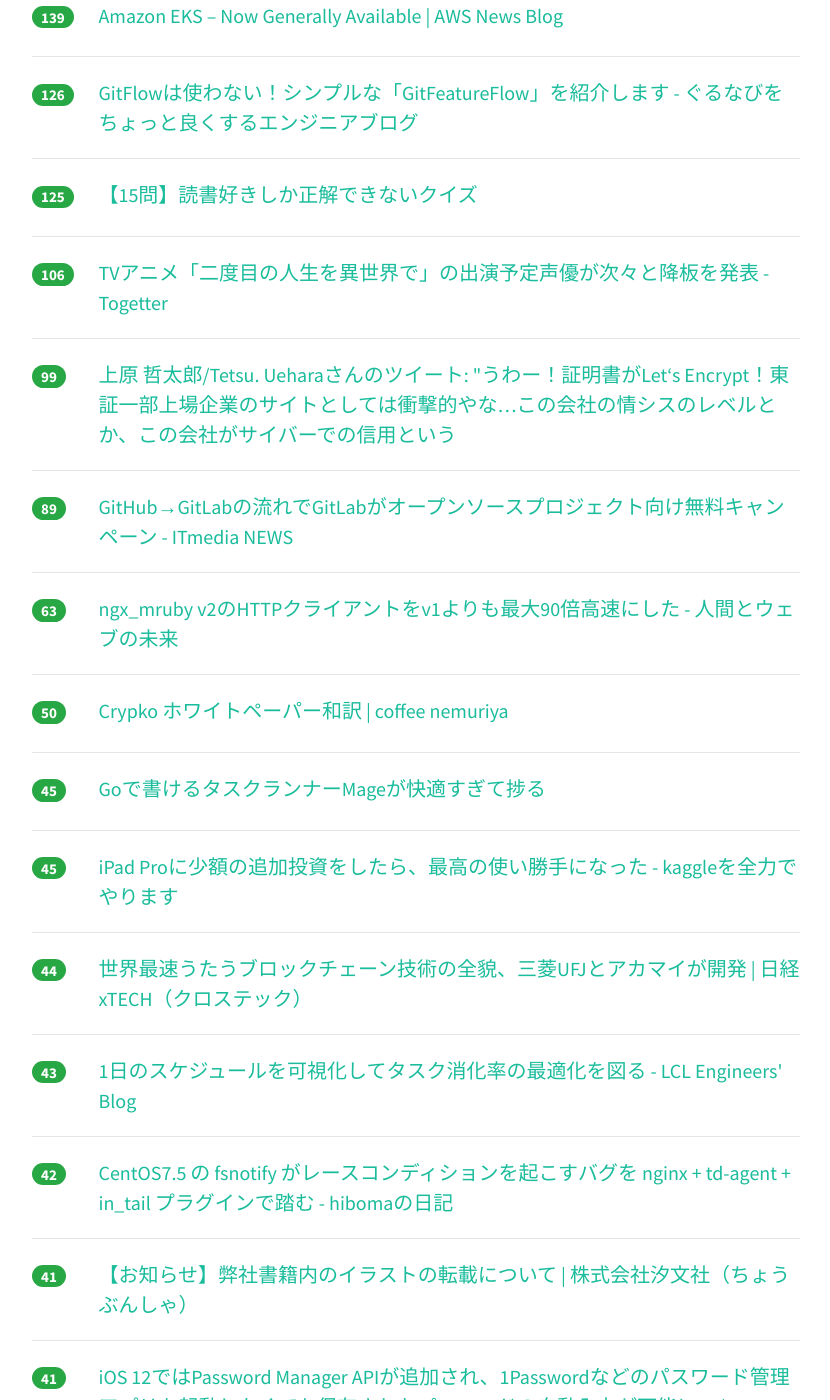
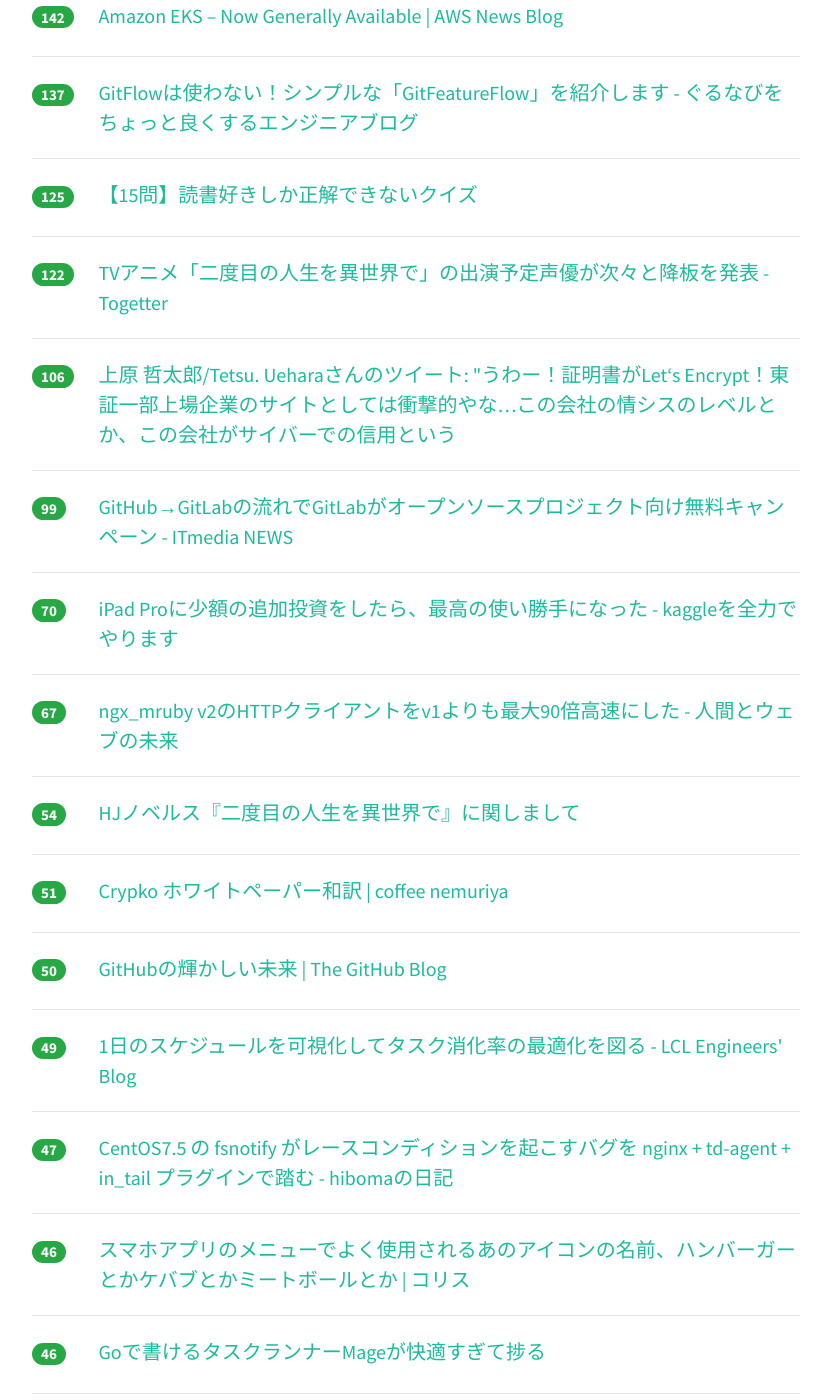
Before and after one commit to yatta47/hatena-matome-site, a Jekyll site: the page built from _posts/2018-06-06-hatena.md, in a window 1280 px wide and 1400 px high, scrolled down 778 px. Shown: the whole window, without its empty margins (224-1054 px from the left). Built offline with Jekyll 4.4.1, drawn with Linux system fonts in a browser that asks for light colours; nearby versions of some CDN libraries; some of the changed text lies outside the part shown.

Commit message:
Updated 2018-06-06

```diff
--- a/_posts/2018-06-06-hatena.md
+++ b/_posts/2018-06-06-hatena.md
@@ -1,38 +1,38 @@
 ---
 layout: post
 title:  "2018-06-06 はてぶIT"
-date:   2018-06-06 18:01:08
+date:   2018-06-06 19:01:23
 tags: [it-hotentry]
 ---
-52 件のデータあり
+54 件のデータあり
 
 <hr><div class="row">
-<div class="col-1"><span class="badge badge-pill badge-success h2">589</span></div>
+<div class="col-1"><span class="badge badge-pill badge-success h2">640</span></div>
 <div class="col-11"><a href='http://gendai.ismedia.jp/articles/-/55957' target='_blank'>シリコンバレーと深センを回って判明「PDCAが日本の病の原因だ」（井上 久男） | 現代ビジネス | 講談社（1/2）</a></div>
 </div>
 <hr>
 <div class="row">
-<div class="col-1"><span class="badge badge-pill badge-success h2">341</span></div>
+<div class="col-1"><span class="badge badge-pill badge-success h2">367</span></div>
 <div class="col-11"><a href='https://www.pixiv.co.jp/news/information/article/6273/' target='_blank'>代表取締役交代について｜ピクシブ株式会社</a></div>
 </div>
 <hr>
 <div class="row">
-<div class="col-1"><span class="badge badge-pill badge-success h2">199</span></div>
+<div class="col-1"><span class="badge badge-pill badge-success h2">220</span></div>
 <div class="col-11"><a href='http://tech.nikkeibp.co.jp/atcl/nxt/column/18/00240/060400007/' target='_blank'>設計だけでコードを書けないなら断る、TDD伝道師の原点 | 日経 xTECH（クロステック）</a></div>
 </div>
 <hr>
 <div class="row">
-<div class="col-1"><span class="badge badge-pill badge-success h2">154</span></div>
+<div class="col-1"><span class="badge badge-pill badge-success h2">164</span></div>
 <div class="col-11"><a href='http://www.itmedia.co.jp/news/articles/1806/06/news018.html' target='_blank'>存在しない大学、なぜだまされた？　「URL」でWebサイトの安全性が分からない時代 (1/2) - ITmedia NEWS</a></div>
 </div>
 <hr>
 <div class="row">
-<div class="col-1"><span class="badge badge-pill badge-success h2">139</span></div>
+<div class="col-1"><span class="badge badge-pill badge-success h2">142</span></div>
 <div class="col-11"><a href='https://aws.amazon.com/blogs/aws/amazon-eks-now-generally-available/' target='_blank'>Amazon EKS – Now Generally Available | AWS News Blog</a></div>
 </div>
 <hr>
 <div class="row">
-<div class="col-1"><span class="badge badge-pill badge-success h2">126</span></div>
+<div class="col-1"><span class="badge badge-pill badge-success h2">137</span></div>
 <div class="col-11"><a href='http://developers.gnavi.co.jp/entry/GitFeatureFlow/koyama' target='_blank'>GitFlowは使わない！シンプルな「GitFeatureFlow」を紹介します - ぐるなびをちょっと良くするエンジニアブログ</a></div>
 </div>
 <hr>
@@ -42,53 +42,68 @@ tags: [it-hotentry]
 </div>
 <hr>
 <div class="row">
-<div class="col-1"><span class="badge badge-pill badge-success h2">106</span></div>
+<div class="col-1"><span class="badge badge-pill badge-success h2">122</span></div>
 <div class="col-11"><a href='https://togetter.com/li/1234413' target='_blank'>TVアニメ「二度目の人生を異世界で」の出演予定声優が次々と降板を発表 - Togetter</a></div>
 </div>
 <hr>
 <div class="row">
-<div class="col-1"><span class="badge badge-pill badge-success h2">99</span></div>
+<div class="col-1"><span class="badge badge-pill badge-success h2">106</span></div>
 <div class="col-11"><a href='http://twitter.com/tetsutalow/status/1004006018353778688' target='_blank'>上原 哲太郎/Tetsu. Ueharaさんのツイート: "うわー！証明書がLet‘s Encrypt！東証一部上場企業のサイトとしては衝撃的やな…この会社の情シスのレベルとか、この会社がサイバーでの信用という</a></div>
 </div>
 <hr>
 <div class="row">
-<div class="col-1"><span class="badge badge-pill badge-success h2">89</span></div>
+<div class="col-1"><span class="badge badge-pill badge-success h2">99</span></div>
 <div class="col-11"><a href='http://www.itmedia.co.jp/news/articles/1806/06/news060.html' target='_blank'>GitHub→GitLabの流れでGitLabがオープンソースプロジェクト向け無料キャンペーン - ITmedia NEWS</a></div>
 </div>
 <hr>
 <div class="row">
-<div class="col-1"><span class="badge badge-pill badge-success h2">63</span></div>
+<div class="col-1"><span class="badge badge-pill badge-success h2">70</span></div>
+<div class="col-11"><a href='http://www.currypurin.com/entry/2018/06/06/090000' target='_blank'>iPad Proに少額の追加投資をしたら、最高の使い勝手になった - kaggleを全力でやります</a></div>
+</div>
+<hr>
+<div class="row">
+<div class="col-1"><span class="badge badge-pill badge-success h2">67</span></div>
 <div class="col-11"><a href='http://hb.matsumoto-r.jp/entry/2018/06/06/001221' target='_blank'>ngx_mruby v2のHTTPクライアントをv1よりも最大90倍高速にした - 人間とウェブの未来</a></div>
 </div>
 <hr>
 <div class="row">
-<div class="col-1"><span class="badge badge-pill badge-success h2">50</span></div>
+<div class="col-1"><span class="badge badge-pill badge-success h2">54</span></div>
+<div class="col-11"><a href='http://hobbyjapan.co.jp/book_notices/index.php?id=157' target='_blank'>HJノベルス『二度目の人生を異世界で』に関しまして</a></div>
+</div>
+<hr>
+<div class="row">
+<div class="col-1"><span class="badge badge-pill badge-success h2">51</span></div>
 <div class="col-11"><a href='https://gorosuke.blue/2018/06/05/post-2669/' target='_blank'>Crypko ホワイトペーパー和訳 | coffee nemuriya</a></div>
 </div>
 <hr>
 <div class="row">
-<div class="col-1"><span class="badge badge-pill badge-success h2">45</span></div>
-<div class="col-11"><a href='https://qiita.com/townewgokgok/items/faad9327927947646a23' target='_blank'>Goで書けるタスクランナーMageが快適すぎて捗る</a></div>
+<div class="col-1"><span class="badge badge-pill badge-success h2">50</span></div>
+<div class="col-11"><a href='https://blog.github.com/jp/2018-06-06-github-microsoft/' target='_blank'>GitHubの輝かしい未来 | The GitHub Blog</a></div>
 </div>
 <hr>
 <div class="row">
-<div class="col-1"><span class="badge badge-pill badge-success h2">45</span></div>
-<div class="col-11"><a href='http://www.currypurin.com/entry/2018/06/06/090000' target='_blank'>iPad Proに少額の追加投資をしたら、最高の使い勝手になった - kaggleを全力でやります</a></div>
+<div class="col-1"><span class="badge badge-pill badge-success h2">49</span></div>
+<div class="col-11"><a href='http://techblog.lclco.com/entry/2018/06/06/080000' target='_blank'>1日のスケジュールを可視化してタスク消化率の最適化を図る - LCL Engineers' Blog</a></div>
+</div>
+<hr>
+<div class="row">
+<div class="col-1"><span class="badge badge-pill badge-success h2">47</span></div>
+<div class="col-11"><a href='http://hiboma.hatenadiary.jp/entry/2018/06/06/111426' target='_blank'>CentOS7.5 の fsnotify がレースコンディションを起こすバグを nginx + td-agent + in_tail プラグインで踏む - hibomaの日記</a></div>
+</div>
+<hr>
+<div class="row">
+<div class="col-1"><span class="badge badge-pill badge-success h2">46</span></div>
+<div class="col-11"><a href='https://coliss.com/articles/build-websites/operation/work/name-of-menu-icons.html' target='_blank'>スマホアプリのメニューでよく使用されるあのアイコンの名前、ハンバーガーとかケバブとかミートボールとか | コリス</a></div>
+</div>
+<hr>
+<div class="row">
+<div class="col-1"><span class="badge badge-pill badge-success h2">46</span></div>
+<div class="col-11"><a href='https://qiita.com/townewgokgok/items/faad9327927947646a23' target='_blank'>Goで書けるタスクランナーMageが快適すぎて捗る</a></div>
 </div>
 <hr>
 <div class="row">
 <div class="col-1"><span class="badge badge-pill badge-success h2">44</span></div>
 <div class="col-11"><a href='http://tech.nikkeibp.co.jp/atcl/nxt/column/18/00001/00570/' target='_blank'>世界最速うたうブロックチェーン技術の全貌、三菱UFJとアカマイが開発 | 日経 xTECH（クロステック）</a></div>
-</div>
-<hr>
-<div class="row">
-<div class="col-1"><span class="badge badge-pill badge-success h2">43</span></div>
-<div class="col-11"><a href='http://techblog.lclco.com/entry/2018/06/06/080000' target='_blank'>1日のスケジュールを可視化してタスク消化率の最適化を図る - LCL Engineers' Blog</a></div>
-</div>
-<hr>
-<div class="row">
-<div class="col-1"><span class="badge badge-pill badge-success h2">42</span></div>
-<div class="col-11"><a href='http://hiboma.hatenadiary.jp/entry/2018/06/06/111426' target='_blank'>CentOS7.5 の fsnotify がレースコンディションを起こすバグを nginx + td-agent + in_tail プラグインで踏む - hibomaの日記</a></div>
 </div>
 <hr>
 <div class="row">
@@ -103,7 +118,7 @@ tags: [it-hotentry]
 <hr>
 <div class="row">
 <div class="col-1"><span class="badge badge-pill badge-success h2">41</span></div>
-<div class="col-11"><a href='https://blog.github.com/jp/2018-06-06-github-microsoft/' target='_blank'>GitHubの輝かしい未来 | The GitHub Blog</a></div>
+<div class="col-11"><a href='http://twitter.com/HiromitsuTakagi/status/1004013636883382274' target='_blank'>Hiromitsu Takagiさんのツイート: "はあ？ 別に問題ない。森永乳業が https://t.co/Lmc6vOP3n5 ドメインを推していくのならEV証明書買わずともDV証明書で何ら問題ない。（OVは無意味。） https://t.co/kI9Fvnq</a></div>
 </div>
 <hr>
 <div class="row">
@@ -113,7 +128,7 @@ tags: [it-hotentry]
 <hr>
 <div class="row">
 <div class="col-1"><span class="badge badge-pill badge-success h2">40</span></div>
-<div class="col-11"><a href='https://coliss.com/articles/build-websites/operation/work/name-of-menu-icons.html' target='_blank'>スマホアプリのメニューでよく使用されるあのアイコンの名前、ハンバーガーとかケバブとかミートボールとか | コリス</a></div>
+<div class="col-11"><a href='https://www.rco.recruit.co.jp/career/engineer/blog/kaggle_by_novice_engineer/' target='_blank'>kaggle初心者の私が3ヶ月でソロゴールドを獲得した方法 | RCO Ad-Tech Lab Blog</a></div>
 </div>
 <hr>
 <div class="row">
@@ -123,17 +138,7 @@ tags: [it-hotentry]
 <hr>
 <div class="row">
 <div class="col-1"><span class="badge badge-pill badge-success h2">39</span></div>
-<div class="col-11"><a href='http://hobbyjapan.co.jp/book_notices/index.php?id=157' target='_blank'>HJノベルス『二度目の人生を異世界で』に関しまして</a></div>
-</div>
-<hr>
-<div class="row">
-<div class="col-1"><span class="badge badge-pill badge-success h2">38</span></div>
 <div class="col-11"><a href='https://news.biglobe.ne.jp/entertainment/0606/blnews_180606_3213413518.html' target='_blank'>「二度目の人生を異世界で」作者、中韓へのヘイトスピーチ認め謝罪　TVアニメのキャスト降板｜BIGLOBEニュース</a></div>
-</div>
-<hr>
-<div class="row">
-<div class="col-1"><span class="badge badge-pill badge-success h2">35</span></div>
-<div class="col-11"><a href='http://twitter.com/HiromitsuTakagi/status/1004013636883382274' target='_blank'>Hiromitsu Takagiさんのツイート: "はあ？ 別に問題ない。森永乳業が https://t.co/Lmc6vOP3n5 ドメインを推していくのならEV証明書買わずともDV証明書で何ら問題ない。（OVは無意味。） https://t.co/kI9Fvnq</a></div>
 </div>
 <hr>
 <div class="row">
@@ -143,12 +148,12 @@ tags: [it-hotentry]
 <hr>
 <div class="row">
 <div class="col-1"><span class="badge badge-pill badge-success h2">33</span></div>
-<div class="col-11"><a href='https://www.rco.recruit.co.jp/career/engineer/blog/kaggle_by_novice_engineer/' target='_blank'>kaggle初心者の私が3ヶ月でソロゴールドを獲得した方法 | RCO Ad-Tech Lab Blog</a></div>
+<div class="col-11"><a href='http://careerhack.en-japan.com/report/detail/971' target='_blank'>事業に失敗した大学生、VTuberで一発逆転――月ノ美兎など『にじさんじ』生んだ22歳の賭け | CAREER HACK</a></div>
 </div>
 <hr>
 <div class="row">
-<div class="col-1"><span class="badge badge-pill badge-success h2">32</span></div>
-<div class="col-11"><a href='http://careerhack.en-japan.com/report/detail/971' target='_blank'>事業に失敗した大学生、VTuberで一発逆転――月ノ美兎など『にじさんじ』生んだ22歳の賭け | CAREER HACK</a></div>
+<div class="col-1"><span class="badge badge-pill badge-success h2">33</span></div>
+<div class="col-11"><a href='https://www.oreilly.co.jp/books/9784873118437/' target='_blank'>O'Reilly Japan - コンピュータサイエンス探偵の事件簿</a></div>
 </div>
 <hr>
 <div class="row">
@@ -172,13 +177,28 @@ tags: [it-hotentry]
 </div>
 <hr>
 <div class="row">
+<div class="col-1"><span class="badge badge-pill badge-success h2">27</span></div>
+<div class="col-11"><a href='http://ch.nicovideo.jp/nekomimi/blomaga/ar1560480' target='_blank'>VRアバター配布の根本的問題点と改善案:ねこみみメモ - ブロマガ</a></div>
+</div>
+<hr>
+<div class="row">
 <div class="col-1"><span class="badge badge-pill badge-success h2">26</span></div>
 <div class="col-11"><a href='https://aws.amazon.com/jp/blogs/aws/amazon-eks-now-generally-available/' target='_blank'>Amazon EKS – Now Generally Available | AWS News Blog</a></div>
 </div>
 <hr>
 <div class="row">
+<div class="col-1"><span class="badge badge-pill badge-success h2">25</span></div>
+<div class="col-11"><a href='http://nlab.itmedia.co.jp/nl/articles/1806/05/news133.html' target='_blank'>有志の攻略Wikiにリンクするのもダメ!?　ネットの「嫌儲」はどうやって生まれ、なぜ広がっていったのか - ねとらぼ</a></div>
+</div>
+<hr>
+<div class="row">
+<div class="col-1"><span class="badge badge-pill badge-success h2">25</span></div>
+<div class="col-11"><a href='https://dc.watch.impress.co.jp/docs/news/1126004.html' target='_blank'>ソニー、24-200mm相当の望遠対応になった「RX100 VI」 - デジカメ Watch</a></div>
+</div>
+<hr>
+<div class="row">
 <div class="col-1"><span class="badge badge-pill badge-success h2">24</span></div>
-<div class="col-11"><a href='https://www.oreilly.co.jp/books/9784873118437/' target='_blank'>O'Reilly Japan - コンピュータサイエンス探偵の事件簿</a></div>
+<div class="col-11"><a href='https://xn--ockzbp2a9a.com/' target='_blank'>ギットハブ</a></div>
 </div>
 <hr>
 <div class="row">
@@ -193,37 +213,27 @@ tags: [it-hotentry]
 <hr>
 <div class="row">
 <div class="col-1"><span class="badge badge-pill badge-success h2">22</span></div>
+<div class="col-11"><a href='https://www.buzzfeed.com/jp/akikokobayashi/one-ope-two-ope' target='_blank'>彼氏にアヒージョを作ってはいけない。ツーオペの結婚をするために知っておくべきこと</a></div>
+</div>
+<hr>
+<div class="row">
+<div class="col-1"><span class="badge badge-pill badge-success h2">22</span></div>
 <div class="col-11"><a href='https://anond.hatelabo.jp/20180606071504' target='_blank'>理論を勉強しても宇宙が分からなかったのは宇宙物理のせいじゃないんだぞ..</a></div>
 </div>
 <hr>
 <div class="row">
-<div class="col-1"><span class="badge badge-pill badge-success h2">22</span></div>
-<div class="col-11"><a href='http://ch.nicovideo.jp/nekomimi/blomaga/ar1560480' target='_blank'>VRアバター配布の根本的問題点と改善案:ねこみみメモ - ブロマガ</a></div>
-</div>
-<hr>
-<div class="row">
 <div class="col-1"><span class="badge badge-pill badge-success h2">21</span></div>
-<div class="col-11"><a href='https://xn--ockzbp2a9a.com/' target='_blank'>ギットハブ</a></div>
-</div>
-<hr>
-<div class="row">
-<div class="col-1"><span class="badge badge-pill badge-success h2">21</span></div>
-<div class="col-11"><a href='http://nlab.itmedia.co.jp/nl/articles/1806/05/news133.html' target='_blank'>有志の攻略Wikiにリンクするのもダメ!?　ネットの「嫌儲」はどうやって生まれ、なぜ広がっていったのか - ねとらぼ</a></div>
-</div>
-<hr>
-<div class="row">
-<div class="col-1"><span class="badge badge-pill badge-success h2">21</span></div>
-<div class="col-11"><a href='https://dc.watch.impress.co.jp/docs/news/1126004.html' target='_blank'>ソニー、24-200mm相当の望遠対応になった「RX100 VI」 - デジカメ Watch</a></div>
-</div>
-<hr>
-<div class="row">
-<div class="col-1"><span class="badge badge-pill badge-success h2">20</span></div>
-<div class="col-11"><a href='https://www.buzzfeed.com/jp/akikokobayashi/one-ope-two-ope' target='_blank'>彼氏にアヒージョを作ってはいけない。ツーオペの結婚をするために知っておくべきこと</a></div>
+<div class="col-11"><a href='http://shu223.hatenablog.com/entry/2018/06/06/071642' target='_blank'>ドラッグ＆ドロップで機械学習のモデルがつくれる「Create ML」の使い方 #WWDC18 - その後のその後</a></div>
 </div>
 <hr>
 <div class="row">
 <div class="col-1"><span class="badge badge-pill badge-success h2">20</span></div>
 <div class="col-11"><a href='https://togetter.com/li/1234178' target='_blank'>『NHK受信料｢徴収督促チップ｣が全テレビに!? 全対応機にACASチップを入れるのは不当だ』と東洋経済／2018年6月5日の国会でも議論 - Togetter</a></div>
+</div>
+<hr>
+<div class="row">
+<div class="col-1"><span class="badge badge-pill badge-success h2">20</span></div>
+<div class="col-11"><a href='http://piro.sakura.ne.jp/latest/blosxom/mozilla/misc/2018-06-06_roc.htm' target='_blank'>Latest topics > 古代のブラウザ戦争の歴史：MD5ハッシュ化された投稿の機密解除 - outsider reflex</a></div>
 </div>
 <hr>
 <div class="row">
@@ -234,6 +244,11 @@ tags: [it-hotentry]
 <div class="row">
 <div class="col-1"><span class="badge badge-pill badge-success h2">19</span></div>
 <div class="col-11"><a href='https://news.mynavi.jp/article/20180605-641553/' target='_blank'>Windows XPが増加 - 5月OSシェア | マイナビニュース</a></div>
+</div>
+<hr>
+<div class="row">
+<div class="col-1"><span class="badge badge-pill badge-success h2">19</span></div>
+<div class="col-11"><a href='https://japanese.engadget.com/2018/06/05/asus-vivowatch-bp/' target='_blank'>ASUS、血圧が測れるヘルストラッカー「VivoWatch BP」を発表 - Engadget 日本版</a></div>
 </div>
 <hr>
 <div class="row">
@@ -252,11 +267,6 @@ tags: [it-hotentry]
 </div>
 <hr>
 <div class="row">
-<div class="col-1"><span class="badge badge-pill badge-success h2">17</span></div>
-<div class="col-11"><a href='https://japanese.engadget.com/2018/06/05/asus-vivowatch-bp/' target='_blank'>ASUS、血圧が測れるヘルストラッカー「VivoWatch BP」を発表 - Engadget 日本版</a></div>
-</div>
-<hr>
-<div class="row">
 <div class="col-1"><span class="badge badge-pill badge-success h2">11</span></div>
 <div class="col-11"><a href='http://b.hatena.ne.jp/entry/s/ameblo.jp/nishino-akihiro/entry-12381381895.html' target='_blank'>はてなブックマーク - 【悲報】キンコン西野、3億円の借金を抱える | 西野亮廣ブログ Powered by Ameba</a></div>
 </div>
```
